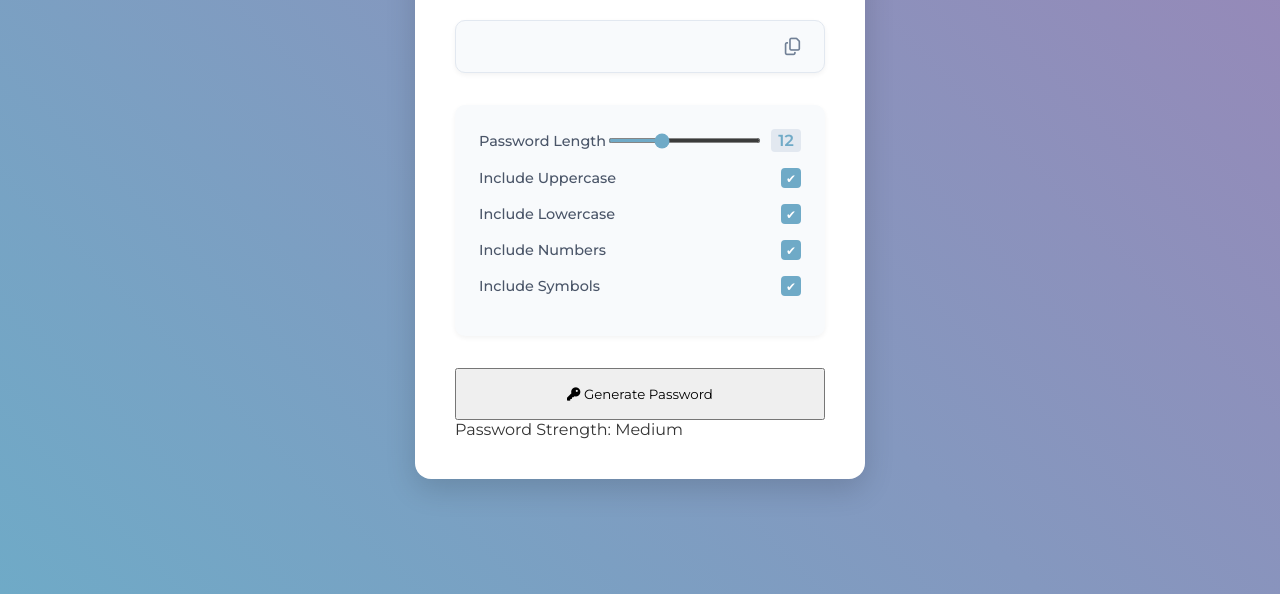
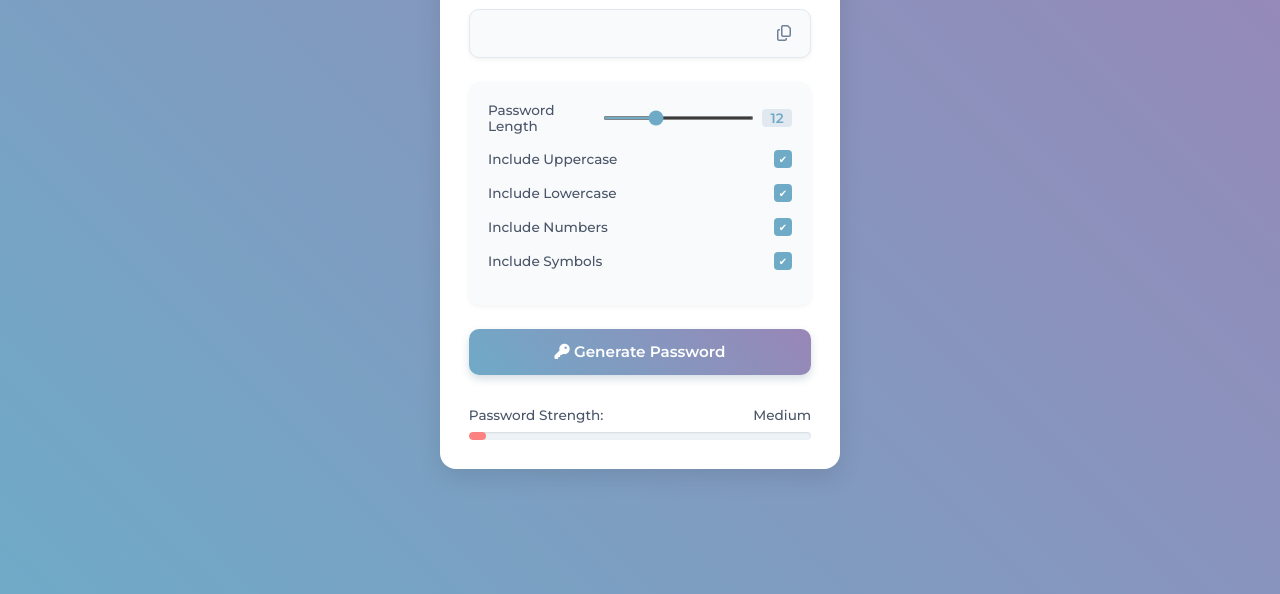
Before and after one commit to clrnlvly/Password-Generator, a plain HTML site: page index.html in a window 1280 px wide. Shown: the part 206-800 px from the top of the page. Drawn offline with Linux system fonts and the light colour scheme.

Commit message:
Update style.css

```diff
--- a/style.css
+++ b/style.css
@@ -26,18 +26,18 @@ body {
 
 .container {
     background-color: #fff;
-    padding: 2.5rem;
+    padding: 1.8rem;
     border-radius: 1rem;
-    box-shadow: 0 10px 30px rgba(0, 0, 0, 0.15);
-    width: 90%;
-    max-width: 450px;
+    box-shadow: 0 8px 24px rgba(0, 0, 0, 0.1);
+    width: 95%;
+    max-width: 400px;
 }
 
 h1 {
     text-align: center;
-    margin-bottom: 1.8rem;
+    margin-bottom: 1.5rem;
     color: var(--primary-color);
-    font-size: 1.8rem;
+    font-size: 1.5rem;
     font-weight: 700;
     position: relative;
     padding-bottom: 0.5rem;
@@ -56,7 +56,7 @@ h1::after{
 }
 
 .password-container {
-    margin-bottom: 2rem;
+    margin-bottom: 1.5rem;
     background-color: #f8fafc;
     border-radius: 10px;
     border: 1px solid #e2e8f0;
@@ -65,27 +65,28 @@ h1::after{
     display: flex;
     align-items: center;
     justify-content: center;
-    padding: 0 1rem 0 0;
+    padding: 0 0.8rem 0 0;
 }
 
 #password {
     width: 100%;
-    padding: 1.1rem;
-    padding-right: 50px;
+    padding: 0.9rem;
+    padding-right: 40px;
     border: none;
     background: transparent;
     color: #4a5568;
     letter-spacing: 1px;
     outline: none;
     border-radius: 10px;
+    font-size: 0.95rem;
 }
 
 #copy-btn {
     cursor: pointer;
     color: #718096;
-    font-size: 1.1rem;
-    width: 35px;
-    height: 35px;
+    font-size: 1rem;
+    width: 30px;
+    height: 30px;
     display: flex;
     align-items: center;
     justify-content: center;
@@ -97,9 +98,9 @@ h1::after{
 }
 
 .options {
-    margin-bottom: 2rem;
+    margin-bottom: 1.5rem;
     background-color: #f8fafc;
-    padding: 1.5rem;
+    padding: 1.2rem;
     border-radius: 10px;
     box-shadow: 0 2px 5px rgba(0, 0, 0, 0.05);
 }
@@ -116,7 +117,7 @@ h1::after{
 }
 
 .option label {
-    font-size: 0.9rem;
+    font-size: 0.85rem;
     color: #4a5568;
     font-weight: 500;
 }
@@ -124,20 +125,20 @@ h1::after{
 .range-container {
     display: flex;
     align-items: center;
-    gap: 10px;
-    width: 60%;
+    width: 65%;
+    gap: 8px;
 }
 
 input[type="range"] {
     accent-color: var(--primary-color);
-    height: 5px;
+    height: 4px;
     cursor: pointer;
     flex: 1;
 }
 
 input[type="checkbox"] {
-    width: 20px;
-    height: 20px;
+    width: 18px;
+    height: 18px;
     border: 2px solid var(--primary-color);
     appearance: none;
     border-radius: 4px;
@@ -158,7 +159,7 @@ input[type="checkbox"]:checked::after {
     left: 50%;
     top: 50%;
     transform: translate(-50%, -50%);
-    font-size: 12px;
+    font-size: 10px;
 }
 
 #length-value {
@@ -168,10 +169,85 @@ input[type="checkbox"]:checked::after {
     text-align: center;
     background: #e2e8f0;
     border-radius: 4px;
-    padding: 2px 5px;
+    font-size: 0.85rem;
+    padding: 1px 4px;
 }
 
 button {
     width: 100%;
-    padding: 1rem;
+    padding: 0.85rem;
+    background: linear-gradient(45deg, var(--primary-color), var(--secondary-color));
+    color: white;
+    border: none;
+    border-radius: 10px;
+    font-size: 0.95rem;
+    font-weight: 600;
+    cursor: pointer;
+    transition: all 0.3s;
+    margin-bottom: 1.2rem;
+    box-shadow: 0 4px 8px rgba(43, 88, 118, 0.2);
 }
+
+button:hover {
+    transform: translateY(-2px);
+}
+
+button:active {
+    transform: translateY(0);
+}
+
+.strength-container {
+    margin-top: 0.8rem;
+}
+
+.strength-container p {
+    font-size: 0.85rem;
+    color: #4a5568;
+    margin-bottom: 0.6rem;
+    display: flex;
+    justify-content: space-between;
+    font-weight: 500;
+}
+
+#strength-label {
+    color: var(--primary-color);
+    font-weight: 600;
+}
+
+.strength-meter {
+    height: 8px;
+    background-color: #edf2f7;
+    border-radius: 5px;
+    margin-top: 0.5rem;
+    overflow: hidden;
+    box-shadow: inset 0 1px 2px rgba(0, 0, 0, 0.1);
+}
+
+.strength-bar {
+    height: 100%;
+    width: 0;
+    min-width: 5%;
+    background-color: var(--weak-color);
+    transition: all 0.3s ease;
+    border-radius: 5px;
+}
+
+
+@media (max-width: 768px) {
+    .container {
+        /* max-width: 95%; */
+        padding: 1.5rem;
+    }
+
+    h1 {
+        font-size: 1.4rem;
+    }
+
+    .option label {
+        font-size: 0.8rem;
+    }
+
+     button {
+        font-size: 0.9rem;
+    }
+}
```
